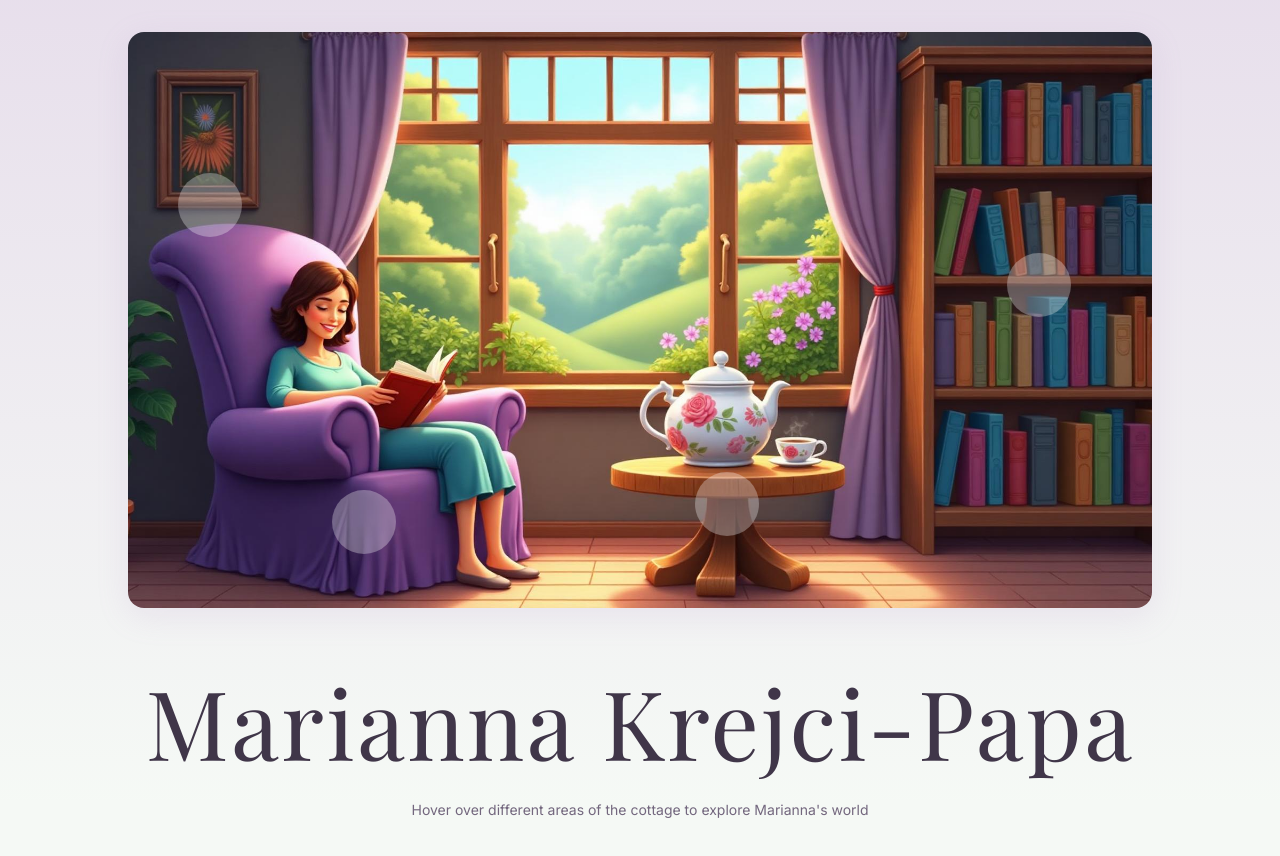
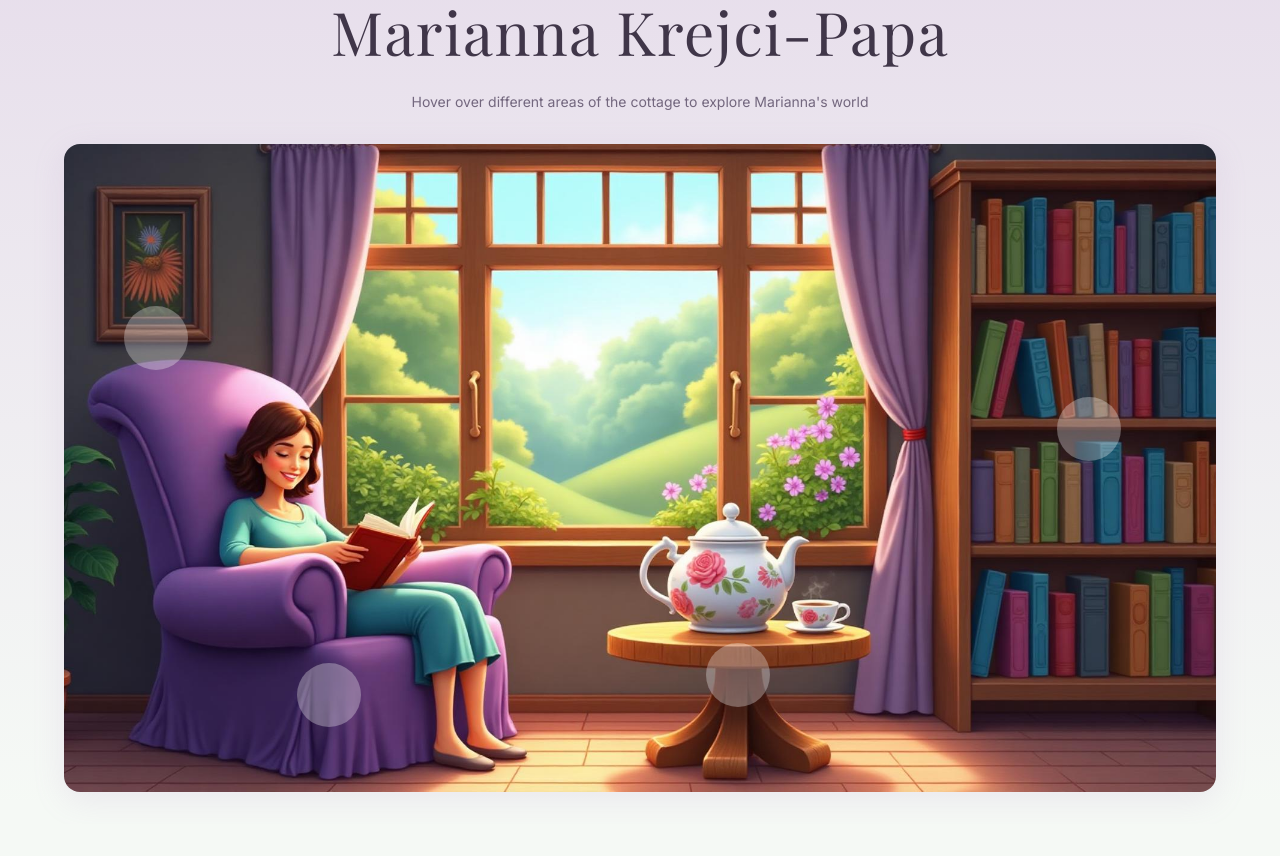
Before and after one commit to roshankern/mariannas-garden-haven, a React (Vite) app: page / in a window 1280 px wide. Shown: the top 856 px of the page. After the commit the page ends 824 px from the top, so only its background shows below. Built offline with nearby package versions, Linux system fonts and the light colour scheme.

Commit message:
restructure home

```diff
--- a/src/pages/Index.tsx
+++ b/src/pages/Index.tsx
@@ -25,17 +25,34 @@ const Index = () => {
   };
 
   return (
-    <div className="h-screen bg-cottage-gradient flex flex-col justify-evenly">
-      {/* Main Content Area - Flexible Height */}
-      <div className="flex items-center justify-center p-8">
-        <div className="relative max-w-5xl w-full h-full flex items-center justify-center">
-        {/* Cottage Scene Container - Responsive Size */}
-        <div className="relative rounded-2xl overflow-hidden shadow-cottage animate-fade-in-up max-h-full max-w-full">
-          <img
-            src={cottageInterior}
-            alt="Marianna's Cottage Interior"
-            className="w-full h-full object-contain"
-          />
+    <div className="h-screen bg-cottage-gradient flex items-center justify-center">
+      {/* Main Section - Centered vertically */}
+      <div className="flex flex-col items-center space-y-8 p-8">
+        {/* Title and Info Section */}
+        <div className="text-center">
+          {/* Website Title */}
+          <div className="space-y-2">
+            <h1 className="text-6xl font-serif text-foreground tracking-wide animate-gentle-float">
+              Marianna Krejci-Papa
+            </h1>
+          </div>
+
+          {/* Navigation hint */}
+          <div className="mt-6">
+            <p className="text-muted-foreground text-sm">
+              Hover over different areas of the cottage to explore Marianna's world
+            </p>
+          </div>
+        </div>
+
+        {/* Cottage Scene Container */}
+        <div className="relative max-w-6xl w-full">
+          <div className="relative rounded-2xl overflow-hidden shadow-cottage animate-fade-in-up">
+            <img
+              src={cottageInterior}
+              alt="Marianna's Cottage Interior"
+              className="w-full h-auto"
+            />
 
           {/* White circles as visual indicators */}
           {/* Garden Window Circle */}
@@ -92,25 +109,9 @@ const Index = () => {
               </div>
             </div>
           )}
-        </div>
-        </div>
-      </div>
-
-      {/* Bottom Section */}
-      <div className="py-10">
-        {/* Website Title */}
-        <div className="text-center space-y-2">
-          <h1 className="text-8xl font-serif text-foreground tracking-wide animate-gentle-float">
-            Marianna Krejci-Papa
-          </h1>
+          </div>
         </div>
 
-        {/* Navigation hint */}
-        <div className="text-center mt-6">
-          <p className="text-muted-foreground text-sm">
-            Hover over different areas of the cottage to explore Marianna's world
-          </p>
-        </div>
       </div>
     </div>
   );
```
